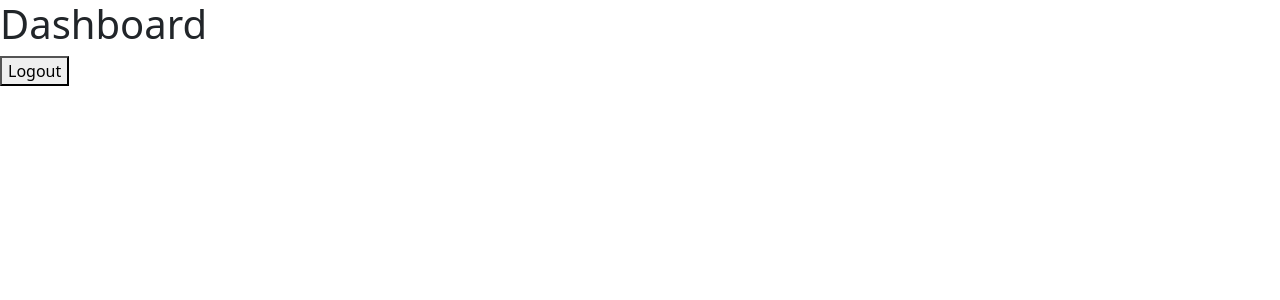
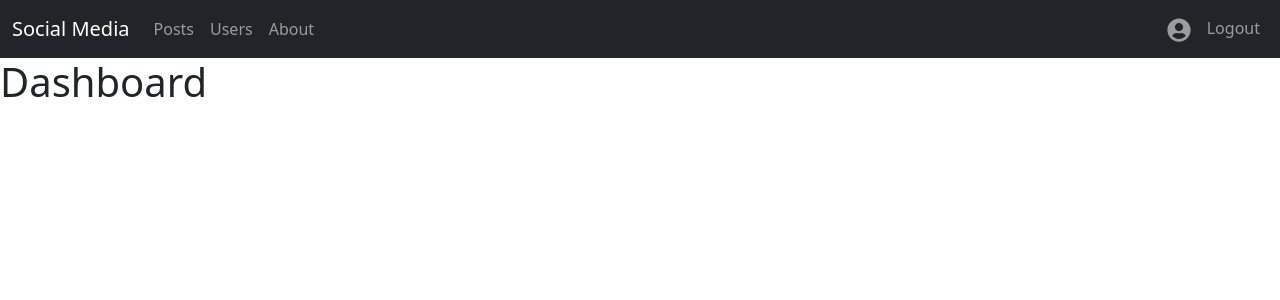
Before and after one commit to devendra1514/SocialMediaReact, a React (Create React App) app: page /dashboard in a window 1280 px wide. Shown: the top 300 px of the page. Built offline with nearby package versions, Linux system fonts and the light colour scheme; sample sign-in values are in the browser's storage.

Commit message:
add navbar with logout button

```diff
--- a/package.json
+++ b/package.json
@@ -9,7 +9,9 @@
     "axios": "^1.7.7",
     "bootstrap": "^5.3.3",
     "react": "^18.3.1",
+    "react-bootstrap": "^2.10.5",
     "react-dom": "^18.3.1",
+    "react-icons": "^5.3.0",
     "react-router-dom": "^6.26.2",
     "react-scripts": "5.0.1",
     "web-vitals": "^2.1.4"
--- a/src/App.js
+++ b/src/App.js
@@ -9,6 +9,7 @@
 import PublicRoute from './components/PublicRoute';
 import NotFound from './components/NotFound';
 import 'bootstrap/dist/css/bootstrap.min.css';
+import SocialNavBar from './components/SocialNavBar';
 
 function App() {
   return (
@@ -42,6 +43,7 @@
         <Route path="/dashboard"
           element={
             <PrivateRoute>
+              <SocialNavBar />
               <Dashboard />
             </PrivateRoute>
           }
@@ -50,6 +52,7 @@
         <Route path="/"
           element={
             <PrivateRoute>
+              <SocialNavBar />
               <Dashboard />
             </PrivateRoute>
           }
@@ -58,6 +61,7 @@
         <Route path="/profile"
           element={
             <PrivateRoute>
+              <SocialNavBar />
               <Profile />
             </PrivateRoute>
           }
--- a/src/components/Dashboard.js
+++ b/src/components/Dashboard.js
@@ -1,23 +1,12 @@
 import React, { useState, useEffect } from 'react';
 import { useNavigate } from 'react-router-dom';
-import Post from './Post';
-import apiCall from './apiService';
 
 const Dashboard = () => {
   const navigate = useNavigate();
 
-  const handleLogout = () => {
-    localStorage.removeItem('token');
-    navigate('/login_with_password');
-  };
-
   return (
     <div>
       <h1>Dashboard</h1>
-      <button onClick={handleLogout} className="logout-button">
-        Logout
-      </button>
-
     </div>
   );
 };
--- a/src/components/Signup.js
+++ b/src/components/Signup.js
@@ -1,7 +1,7 @@
 import React, { useState } from 'react';
 import { useNavigate } from 'react-router-dom';
 import apiCall from './apiService';
-import 'bootstrap/dist/css/bootstrap.min.css'; // Ensure Bootstrap is imported
+import 'bootstrap/dist/css/bootstrap.min.css';
 
 function Signup() {
   const [name, setName] = useState('');
@@ -9,22 +9,30 @@
   const [phone, setPhone] = useState('');
   const [password, setPassword] = useState('');
   const [confirmPassword, setConfirmPassword] = useState('');
+  const [avatar, setAvatar] = useState(null);
   const [errorMessages, setErrorMessages] = useState({});
+  const [loading, setLoading] = useState(false);
   const navigate = useNavigate();
 
   const handleSubmit = async (e) => {
     e.preventDefault();
     setErrorMessages({});
+    setLoading(true)
 
-    const signupData = {
-      name,
-      username,
-      full_phone_number: phone,
-      password,
-      password_confirmation: confirmPassword,
-    };
+    const formData = new FormData();
+    formData.append('name', name);
+    formData.append('username', username);
+    formData.append('full_phone_number', phone);
+    formData.append('password', password);
+    formData.append('password_confirmation', confirmPassword);
+    if (avatar) {
+      formData.append('avatar', avatar);
+    }
+    formData.forEach((value, key) => {
+      console.log(key, value);
+    });
 
-    const response = await apiCall('api/v1/users', 'POST', signupData);
+    const response = await apiCall('api/v1/users', 'POST', formData, true);
 
     if (response.status === 200) {
       alert('User created successfully! Please login.');
@@ -108,6 +116,15 @@
                   <p className="text-danger">{errorMessages.password_confirmation[0]}</p>
                 )}
               </div>
+              <div className="form-group mb-3">
+                <label htmlFor="avatar">Avatar:</label>
+                <input
+                  type="file"
+                  id="avatar"
+                  className="form-control"
+                  onChange={(e) => setAvatar(e.target.files[0])}
+                />
+              </div>
               <button type="submit" className="btn btn-primary w-100">Sign Up</button>
             </form>
             <div className="mt-4 d-flex justify-content-between">
--- /dev/null
+++ b/src/components/SocialNavBar.js
@@ -0,0 +1,68 @@
+import React from 'react';
+import { Link } from 'react-router-dom';
+import 'bootstrap/dist/css/bootstrap.min.css';
+import { FaUserCircle } from 'react-icons/fa';
+import { useNavigate } from 'react-router-dom';
+
+
+const SocialNavBar = () => {
+  const navigate = useNavigate();
+
+  const handleLogout = () => {
+    localStorage.removeItem('token');
+    navigate('/login_with_password');
+  };
+  return (
+    <nav className="navbar navbar-expand-lg navbar-dark bg-dark">
+      <div className="container-fluid">
+        <Link className="navbar-brand" to="/">
+          Social Media
+        </Link>
+        <button
+          className="navbar-toggler"
+          type="button"
+          data-bs-toggle="collapse"
+          data-bs-target="#navbarNav"
+          aria-controls="navbarNav"
+          aria-expanded="false"
+          aria-label="Toggle navigation"
+        >
+          <span className="navbar-toggler-icon"></span>
+        </button>
+        <div className="collapse navbar-collapse" id="navbarNav">
+          <ul className="navbar-nav me-auto">
+            <li className="nav-item">
+              <Link className="nav-link" to="/posts">
+                Posts
+              </Link>
+            </li>
+            <li className="nav-item">
+              <Link className="nav-link" to="/users">
+                Users
+              </Link>
+            </li>
+            <li className="nav-item">
+              <Link className="nav-link" to="/about">
+                About
+              </Link>
+            </li>
+          </ul>
+          <ul className="navbar-nav ms-auto">
+            <li className="nav-item">
+              <Link className="nav-link" to="/profile">
+                <FaUserCircle size={24} />
+              </Link>
+            </li>
+            <li className="nav-item">
+              <button className="nav-link btn" onClick={handleLogout}>
+                Logout
+              </button>
+            </li>
+          </ul>
+        </div>
+      </div>
+    </nav>
+  );
+};
+
+export default SocialNavBar;
--- a/src/components/apiService.js
+++ b/src/components/apiService.js
@@ -21,20 +21,20 @@
 
 const removeToken = () => {
   localStorage.removeItem('token');
-  window.location.href = '/login';
+  window.location.href = '/login_with_password';
 }
 
 const getToken = () => {
   return localStorage.getItem('token');
 };
 
-const apiCall = async (endpoint, method = 'GET', data = null) => {
+const apiCall = async (endpoint, method = 'GET', data = null, multipart = false) => {
   const token = getToken();
   const options = {
     method,
     url: `${API_URL}${endpoint}`,
     headers: {
-      'Content-Type': 'application/json',
+      'Content-Type': multipart ? 'multipart/form-data' : 'application/json',
       'Accept': 'application/json',
       'token': `${token}`,
       'ngrok-skip-browser-warning': '1',
```
Also changed, not shown: 1 other file (tests, documents, lock files or other folders).
